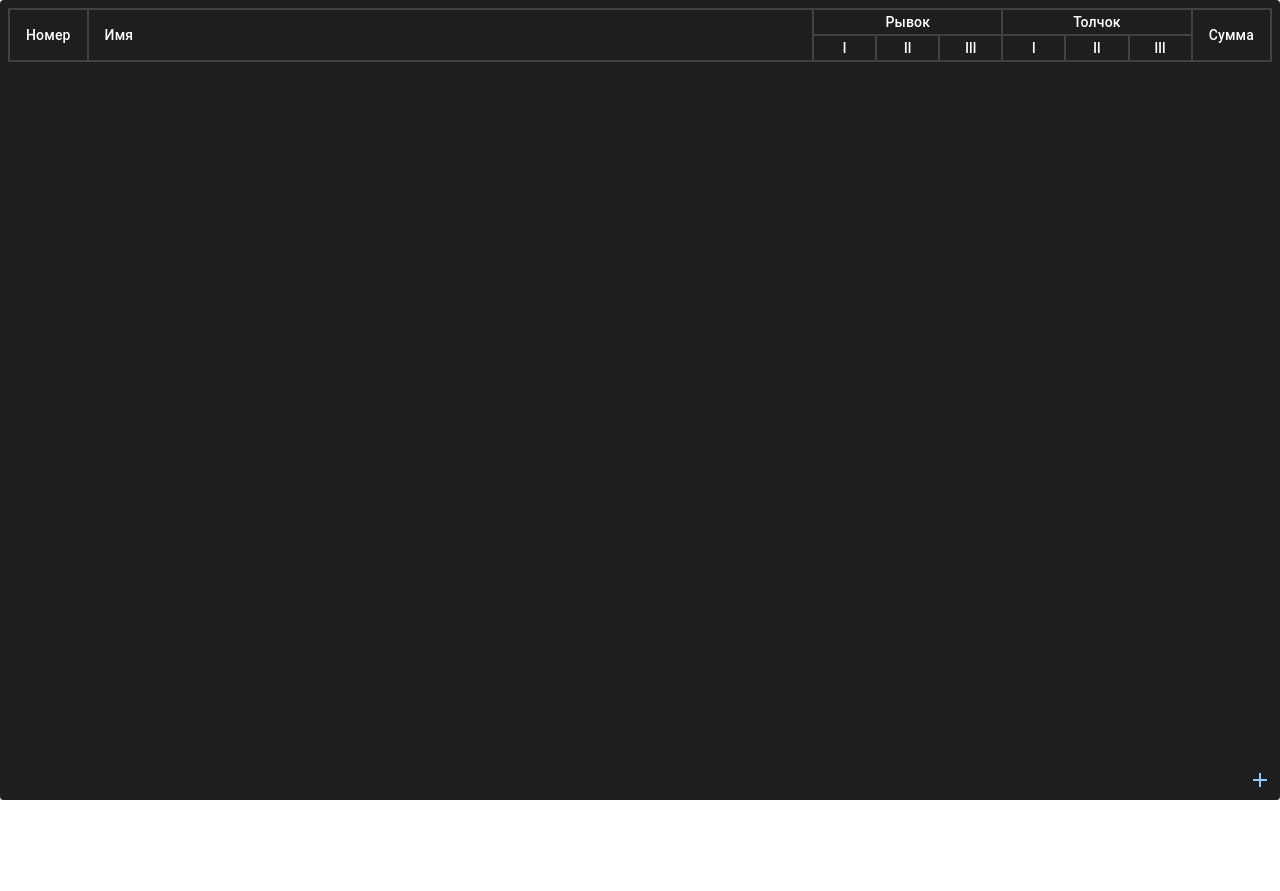
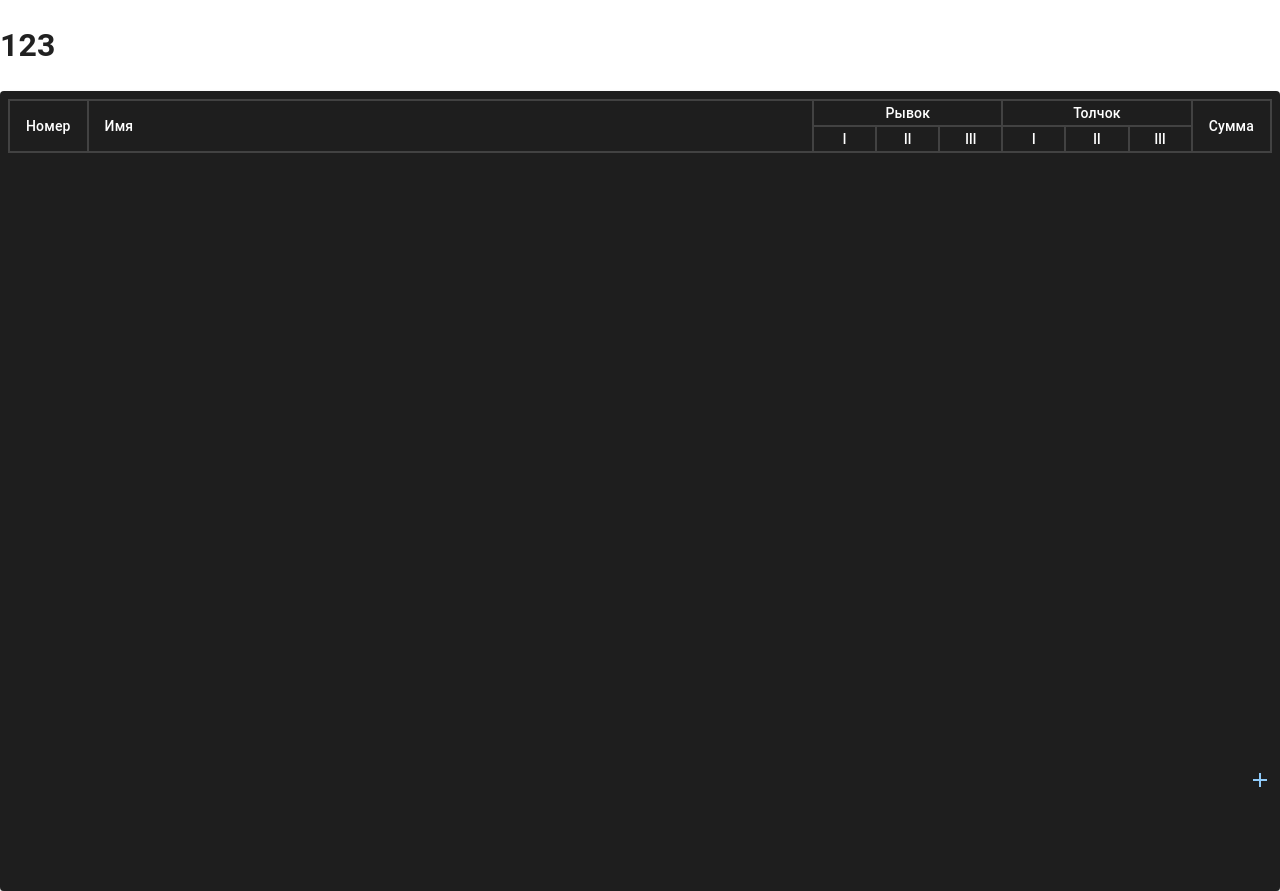
Before and after one commit to shurashovD/weight-lifting-site, a React (Vite) app: page / in a window 1280 px wide. Before the commit the page ends 800 px from the top, so only its background shows below. Built offline with nearby package versions, Linux system fonts and the light colour scheme.

Commit message:
actions1

```diff
--- a/src/App.tsx
+++ b/src/App.tsx
@@ -10,6 +10,7 @@ import './App.css'
 function App() {
   return (
     <ThemeProvider theme={lightTheme}>
+      <h1>123</h1>
       <CssBaseline />
       <section>
         <BrowserRouter>
```
